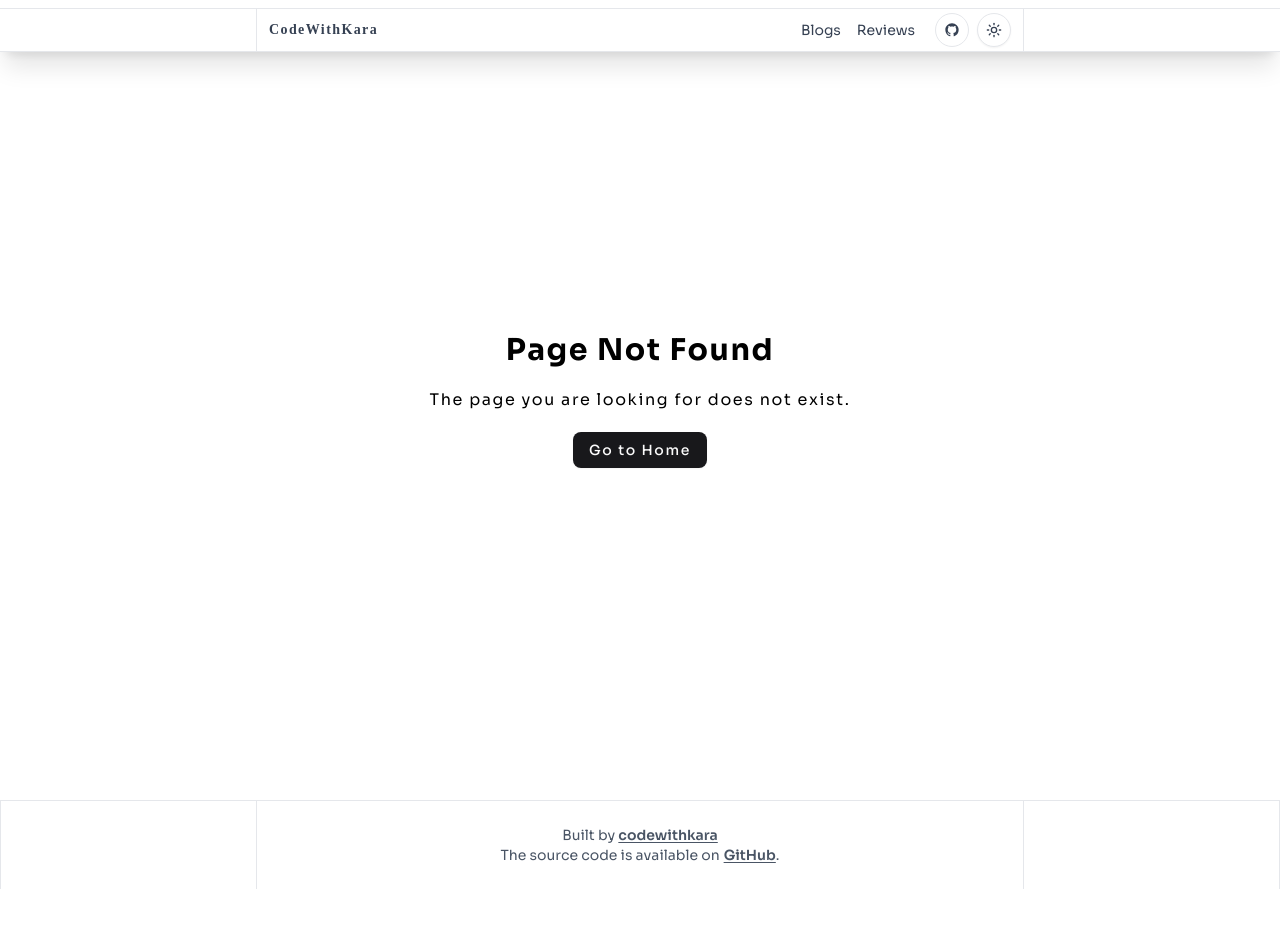
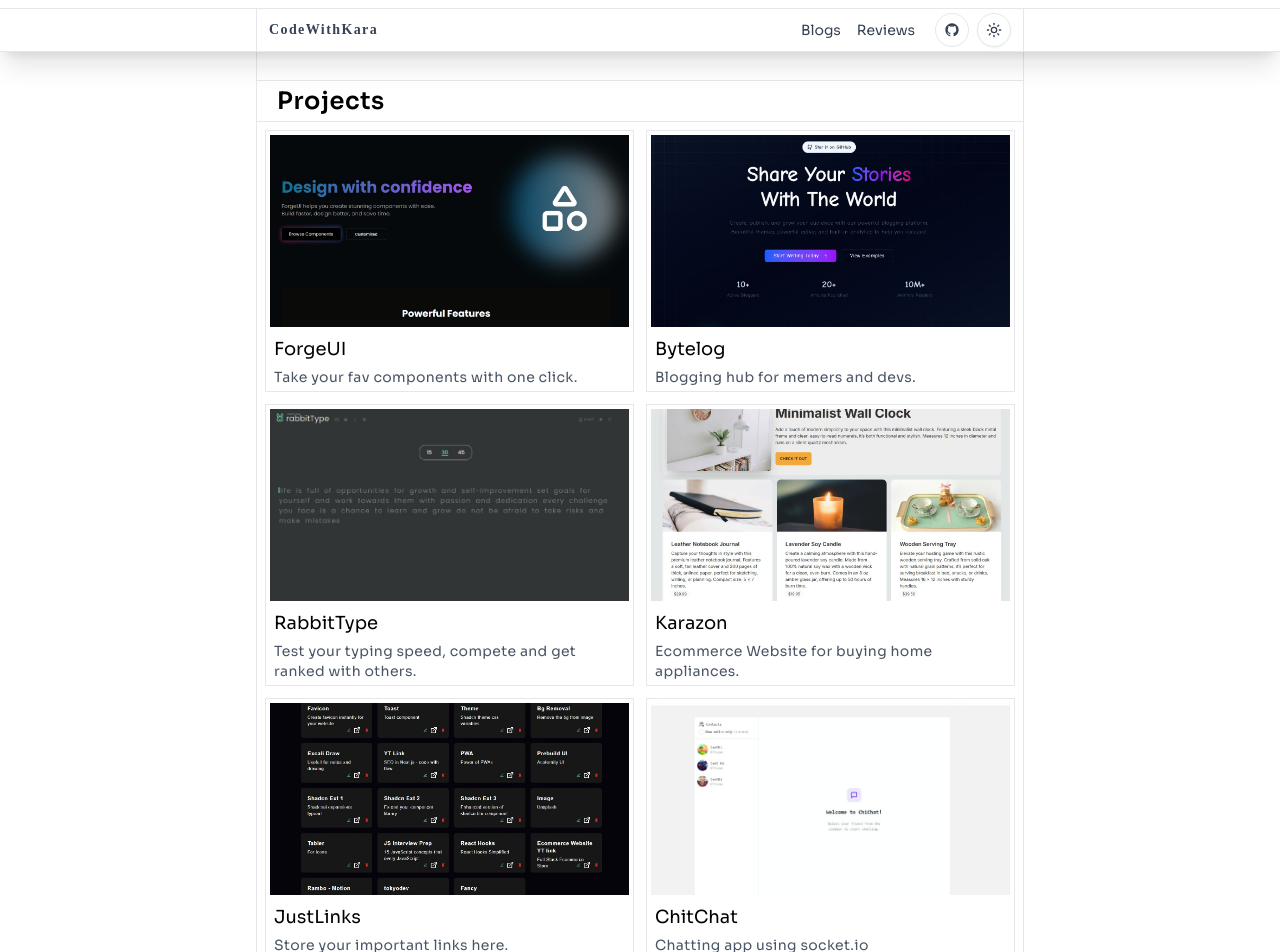
Before and after one commit to GauravSinghdev/portfolio-2025, a Next.js app: page /projects in a window 1280 px wide. Before the commit this address had no page. Shown: the top 952 px of the page. Before the commit the page ends 889 px from the top, so only its background shows below. Built offline with nearby package versions, Linux system fonts and the light colour scheme.

Commit message:
adding project page

```diff
--- a/app/page.tsx
+++ b/app/page.tsx
@@ -4,6 +4,8 @@ import { Stack } from "@/components/shared/Stack";
 import { Socials } from "@/components/shared/Socials";
 import { ProjectComp } from "@/components/shared/ProjectComp";
 import ExperienceComp from "@/components/shared/ExperienceComp";
+import { ArrowRight } from "lucide-react";
+import Link from "next/link";
 
 export default function HomePage() {
   return (
@@ -58,6 +60,15 @@ export default function HomePage() {
         <ProjectComp />
       </div>
 
+      <div className="border-x border-t baseBorder">
+        <h1 className="max-w-3xl mx-auto border-x baseBorder text-xl py-1 px-5">
+          <Link href={"/projects"} className="flex items-center justify-center gap-1 hover:opacity-90">
+            See all Projects
+            <ArrowRight className="size-5"/>
+          </Link>
+        </h1>
+      </div>
+
       <div className="lineDiv" />
 
       <div className="border-x border-b baseBorder">
@@ -71,8 +82,7 @@ export default function HomePage() {
       </div>
 
       <div className="border-t baseBorder">
-        <div className="max-w-3xl mx-auto border-x baseBorder h-10">
-        </div>
+        <div className="max-w-3xl mx-auto border-x baseBorder h-10"></div>
       </div>
     </div>
   );
--- /dev/null
+++ b/app/projects/page.tsx
@@ -0,0 +1,88 @@
+import Image from "next/image";
+import Link from "next/link";
+import React from "react";
+import uiforge from "@/public/forgeUI.jpg";
+import rabbitType from "@/public/rabbitype.jpg";
+import karazon from "@/public/karazon.jpg";
+import justLinks from "@/public/justlinks.jpg";
+import chitchat from "@/public/chitchat.jpg";
+import bytelog from "@/public/bytelog.jpg";
+
+const projArr = [
+  {
+    name: "ForgeUI",
+    description: "Take your fav components with one click.",
+    pic: uiforge,
+    link: "https://ui.forge.codewithkara.com",
+  },
+  {
+    name: "Bytelog",
+    description: "Blogging hub for memers and devs.",
+    pic: bytelog,
+    link: "https://bytelog.codewithkara.com",
+  },
+  {
+    name: "RabbitType",
+    description: "Test your typing speed, compete and get ranked with others.",
+    pic: rabbitType,
+    link: "https://rabbitype.codewithkara.com",
+  },
+  {
+    name: "Karazon",
+    description: "Ecommerce Website for buying home appliances.",
+    pic: karazon,
+    link: "https://karazon.supxdevs.com",
+  },
+  {
+    name: "JustLinks",
+    description: "Store your important links here.",
+    pic: justLinks,
+    link: "https://justlinks.codewithkara.com",
+  },
+  {
+    name: "ChitChat",
+    description: "Chatting app using socket.io",
+    pic: chitchat,
+    link: "https://chitchat.supxdevs.com",
+  },
+];
+
+export default function ProjectPage() {
+  return (
+    <div className="min-h-screen flex flex-col">
+      <div className="max-w-3xl mx-auto min-h-screen border-x baseBorder pt-20 sm:pt-20 w-full">
+        <h1 className="max-w-3xl mx-auto border-y h1Css baseBorder py-1 px-5">
+          Projects
+        </h1>
+
+        <div className="grid grid-cols-1 sm:grid-cols-2 gap-3 p-2">
+          {projArr.map((proj) => (
+            <Link
+              href={proj.link}
+              key={proj.name}
+              target="_blank"
+              className="border baseBorder space-y-2 p-1 group"
+            >
+              <Image
+                height={200}
+                width={200}
+                src={proj.pic}
+                alt={proj.name}
+                className="object-cover h-48 w-full"
+                priority
+              />
+              <div className="flex flex-col gap-1 px-1">
+                <h1 className="text-lg group-hover:underline group-hover:underline-offset-4">
+                  {proj.name}
+                </h1>
+                <p className="text-sm tracking-wide text-gray-600 dark:text-gray-300">
+                  {proj.description}
+                </p>
+              </div>
+            </Link>
+          ))}
+        </div>
+      </div>
+    </div>
+  );
+}
--- a/components/shared/Appbar.tsx
+++ b/components/shared/Appbar.tsx
@@ -60,11 +60,11 @@ export default function Appbar() {
         </div>
       </div>
       {isMenuOpen && (
-        <div className="sm:hidden bg-white dark:bg-gray-800 border-t border-gray-200">
-          <div className="flex flex-col items-start gap-4 p-4 text-gray-700 dark:text-gray-200 bg-transparent">
+        <div className="sm:hidden bg-white dark:bg-black/80 border-t baseBorder">
+          <div className="flex flex-col items-start text-center text-gray-700 dark:text-gray-200 bg-transparent divide-y divide-gray-300 dark:divide-gray-500">
             {/* <Link
               className=" w-full p-1"
-              href={"/#projects"}
+              href={"/projects"}
               onClick={toggleMenu}
             >
               Projects
@@ -72,13 +72,13 @@ export default function Appbar() {
             <Link
               href={"https://bytelog.codewithkara.com/blogs"}
               target="_blank"
-              className="w-full p-1"
+              className="w-full p-2"
               onClick={toggleMenu}
             >
               Blogs
             </Link>
             <Link
-              className=" w-full p-1"
+              className="w-full p-2"
               href={"/reviews"}
               onClick={toggleMenu}
             >
```
Also changed, not shown: public/bytelog.jpg (added), public/chitchat.jpg (added).
